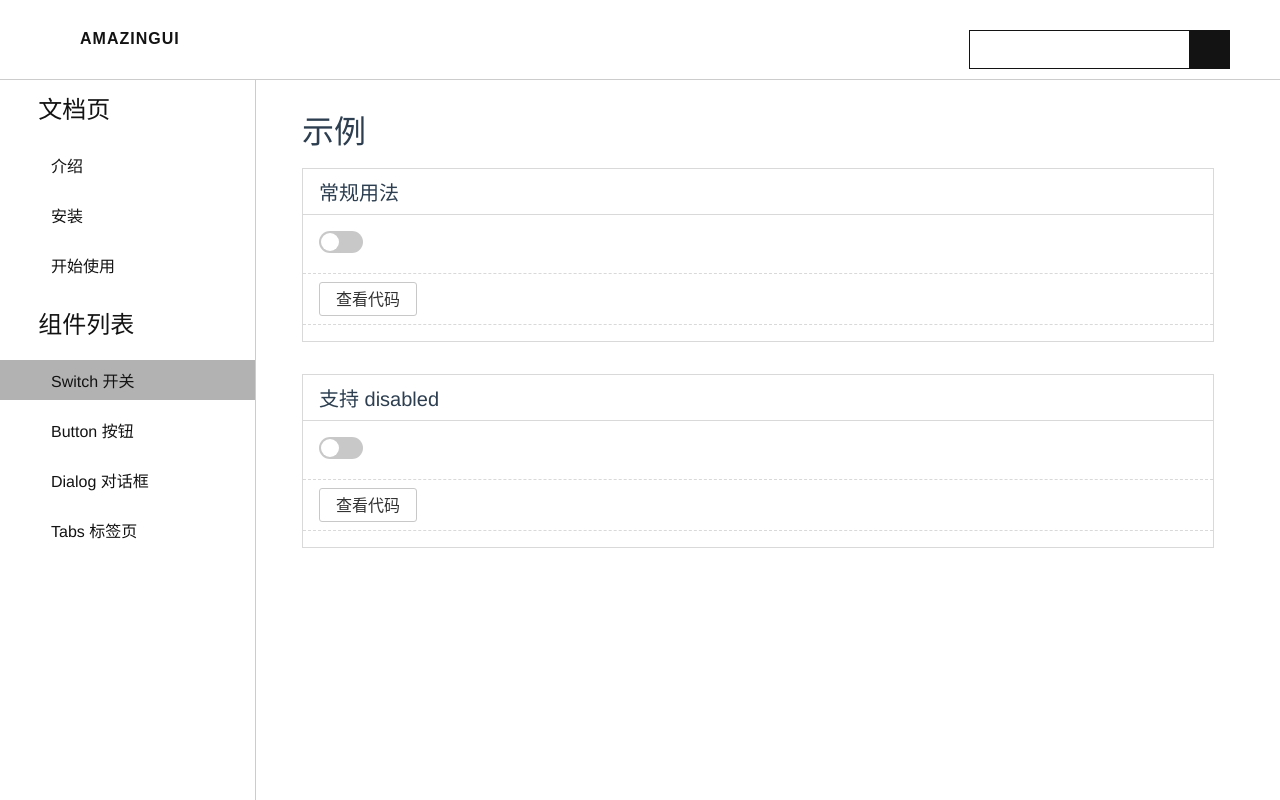
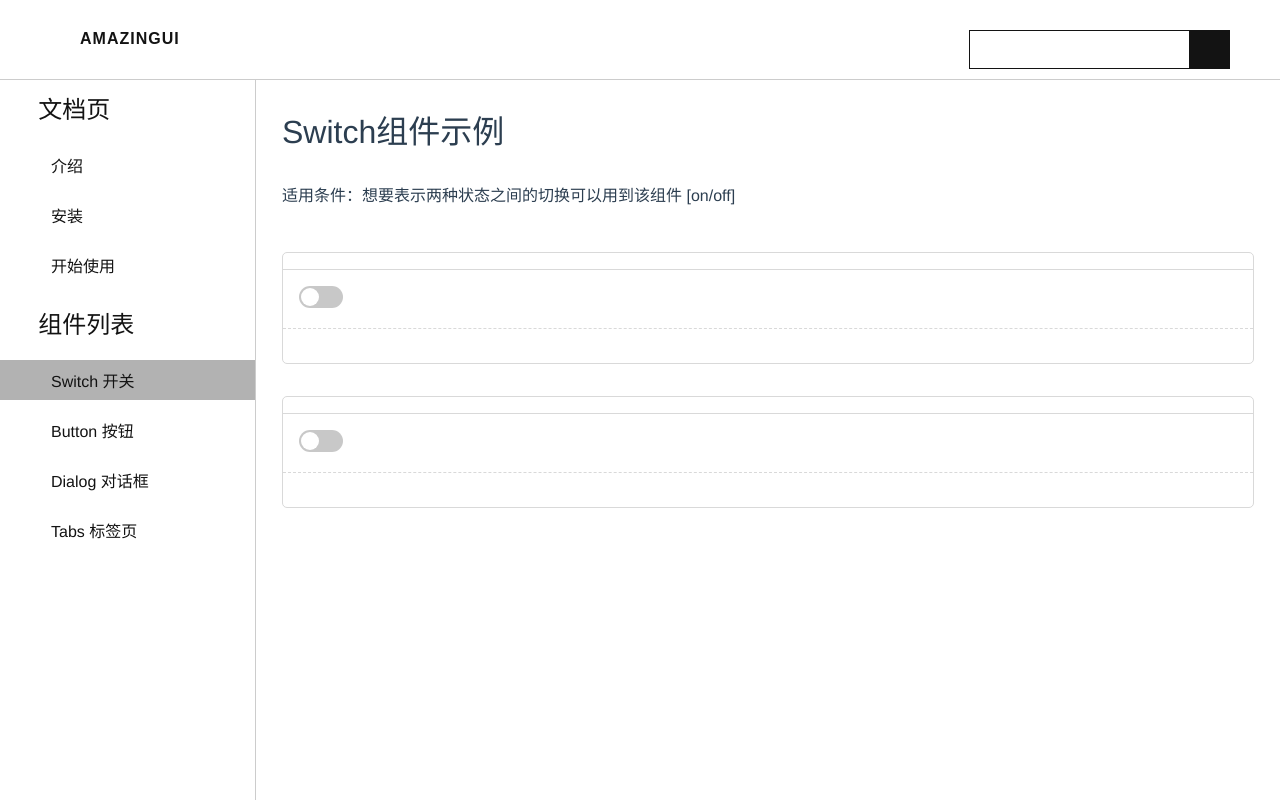
Before and after one commit to jiejie-coding/Amazing-ui, a Vue app: page /#/doc/switch in a window 1280 px wide. Built offline with nearby package versions, Linux system fonts and the light colour scheme.

Commit message:
抽取Demo组件，并在页面中使用

```diff
--- a/index.html
+++ b/index.html
@@ -5,7 +5,7 @@
   <link rel="icon" href="/favicon.ico" />
   <meta name="viewport" content="width=device-width, initial-scale=1.0">
   <title>Vite App</title>
-    <script src="//at.alicdn.com/t/font_2388333_dprpyk7071i.js"></script>
+    <script src="//at.alicdn.com/t/font_2388333_2q677gdl20q.js"></script>
 </head>
 <body>
   <div id="app"></div>
--- /dev/null
+++ b/src/components/Demo.vue
@@ -0,0 +1,83 @@
+<template>
+  <div class="demo">
+    <h2>{{ component.__sourceCodeTitle }}</h2>
+    <div class="demo-component">
+      <component :is="component" />
+    </div>
+    <div class="demo-actions">
+      <div class="demo-actions-toggle" @click="toggle">
+        <svg class="icon" aria-hidden="true">
+            <use xlink:href="#icon-xialaliebiao2"></use>
+          </svg>
+      </div>
+    </div>
+    <div class="demo-code" v-if="isShow">
+      <pre class="language-html" v-html="Prism.highlight(component.__sourceCode, Prism.languages.html, 'html')"/>
+    </div>
+  </div>
+</template>
+
+<script lang="ts">
+import Button from "../lib/Button.vue";
+import "prismjs";
+import "prismjs/themes/prism.css";
+import { ref } from "vue";
+const Prism = (window as any).Prism;
+export default {
+  components: { Button },
+  props: {
+    component: Object,
+  },
+  setup() {
+    const isShow = ref(false);
+    const toggle = () => {
+      isShow.value = !isShow.value;
+    };
+    return { Prism, toggle, isShow };
+  },
+};
+</script>
+
+
+
+<style lang="scss" scoped>
+$border-color: #d9d9d9;
+.wrapper {
+  text-align: left;
+  padding: 30px 50px 30px 30px;
+}
+.demo {
+  border: 1px solid $border-color;
+  border-radius: 5px;
+  margin: 16px 0 32px;
+  > h2 {
+    font-size: 20px;
+    padding: 8px 16px;
+    border-bottom: 1px solid $border-color;
+  }
+  &-component {
+    padding: 16px;
+  }
+  &-actions {
+    box-sizing: border-box;
+    padding: 8px 16px;
+    border-top: 1px dashed $border-color;
+    &-toggle {
+      text-align: center;
+    }
+  }
+  &-code {
+    min-width: 200px;
+    // border: 2px solid red;
+    padding: 8px 16px;
+    border-top: 1px dashed $border-color;
+    width: inherit;
+    overflow: hidden;
+    > pre {
+      line-height: 1.1;
+      font-family: Consolas, "Courier New", Courier, monospace;
+      margin: 0;
+    }
+  }
+}
+</style>
--- a/src/components/SwitchPage.vue
+++ b/src/components/SwitchPage.vue
@@ -1,55 +1,34 @@
 <template>
   <div class="wrapper">
-  <h1>示例 </h1>
-  <div class="demo">
-    <h2>常规用法</h2>
-    <div class="demo-component">
-      <SwitchDemo1/>
-    </div>
-    <div class="demo-actions">
-      <Button>查看代码</Button>
-    </div>
-    <div class="demo-code">
-      <pre>{{SwitchDemo1.__sourceCode}}</pre>
-    </div>
+    <h1>Switch组件示例</h1>
+    <p>适用条件：想要表示两种状态之间的切换可以用到该组件 [on/off]</p>
+    <Demo :component="SwitchDemo1" />
+    <Demo :component="SwitchDemo2" />
   </div>
-  <div class="demo">
-    <h2>支持 disabled </h2>
-    <div class="demo-component">
-      <SwitchDemo2/>
-    </div>
-    <div class="demo-actions">
-      <Button>查看代码</Button>
-    </div>
-    <div class="demo-code">
-      <pre>{{SwitchDemo2.__sourceCode}}</pre>
-    </div>
-  </div>
-</div>
-
 </template>
 
 <script lang="ts">
-import { ref } from 'vue';
+import { ref } from "vue";
+import "prismjs";
+import "prismjs/themes/prism.css";
+import SwitchDemo1 from "../user/SwitchDemo1.vue";
+import SwitchDemo2 from "../user/SwitchDemo2.vue";
+import Demo from './Demo.vue';
 
-import Button from '../lib/Button.vue';
-import SwitchDemo1 from '../user/SwitchDemo1.vue';
-import SwitchDemo2 from '../user/SwitchDemo2.vue';
-
-// console.log(SwitchDemo1.__sourceCode);
+const Prism = (window as any).Prism;
 
 export default {
-  components: { Button,SwitchDemo1,SwitchDemo2 },
+  components: { SwitchDemo1, SwitchDemo2, Demo },
   setup() {
-    const bool = ref(false)
+    const bool = ref(false);
     return {
       bool,
       SwitchDemo1,
-      SwitchDemo2
-    }
-  }
-
-}
+      SwitchDemo2,
+      Prism,
+    };
+  },
+};
 </script>
 
 
@@ -58,31 +37,9 @@ export default {
 $border-color: #d9d9d9;
 .wrapper {
   text-align: left;
-  padding: 30px 50px 30px 30px;
-}
-.demo {
-  border: 1px solid $border-color;
-  margin: 16px 0 32px;
-  >h2 {
-    font-size: 20px;
-    padding: 8px 16px;
-    border-bottom: 1px solid $border-color;
-  }
-  &-component {
-    padding: 16px;
-  }
-  &-actions {
-    padding: 8px 16px;
-    border-top: 1px dashed $border-color;
-  }
-  &-code {
-    padding: 8px 16px;
-    border-top: 1px dashed $border-color;
-    >pre {
-      line-height: 1.1;
-      font-family: Consolas, 'Courier New', Courier, monospace;
-      margin: 0;
-    }
+  padding: 30px 10px;
+  p {
+    padding: 30px 0;
   }
 }
 </style>
--- a/src/view/Doc.vue
+++ b/src/view/Doc.vue
@@ -1,6 +1,6 @@
 <template>
   <div class="layout">
-    <top-nav class="nav" prefix="doc"/>
+    <top-nav class="nav" prefix="doc" />
     <div class="content">
       <aside v-if="asideVisible">
         <h2>文档页</h2>
@@ -8,7 +8,6 @@
           <li><router-link to="/doc/intro">介绍</router-link></li>
           <li><router-link to="/doc/install">安装</router-link></li>
           <li><router-link to="/doc/start-use">开始使用</router-link></li>
-
         </ol>
         <h2>组件列表</h2>
         <ol>
@@ -41,12 +40,13 @@ export default {
 
 <style lang="scss" scoped>
 .router-link-active {
-  background-color: rgba(0, 0, 0, .3);
+  background-color: rgba(0, 0, 0, 0.3);
 }
 .layout {
   display: flex;
   flex-direction: column;
   height: 100vh;
+  overflow: hidden;
   > .nav {
     flex-shrink: 0;
   }
@@ -60,6 +60,8 @@ export default {
   }
 }
 .content {
+  overflow-y: scroll;
+  overflow-x: hidden;
   display: flex;
   > aside {
     flex-shrink: 0;
@@ -106,5 +108,4 @@ aside {
     }
   }
 }
-
 </style>
--- a/vite.config.ts
+++ b/vite.config.ts
@@ -13,7 +13,7 @@ export default {
       const main = file.split(parsed.loc.source).join('').trim()
       return `export default function (Component) {
         Component.__sourceCode = ${
-        JSON.stringify(main)
+          JSON.stringify(main)
         }
         Component.__sourceCodeTitle = ${JSON.stringify(title)}
       }`.trim()
```
Also changed, not shown: src/user/SwitchDemo1.vue (+5 -7 lines), src/user/SwitchDemo2.vue (+5 -7 lines).
